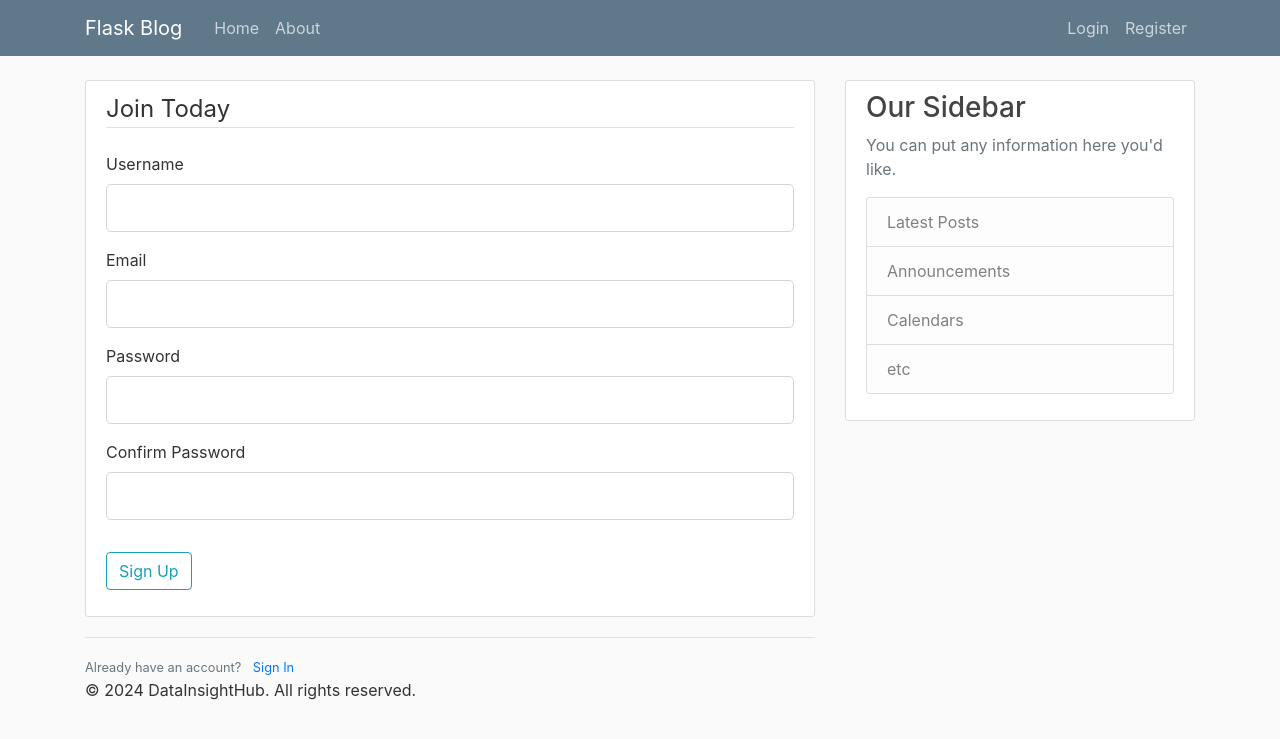
After one commit to arunp77/Data-engineering-tools, a Flask app: page /register in a window 1280 px wide. The commit adds this page. Shown: the top 739 px of the page. Run offline with Flask 3, Linux system fonts and the light colour scheme.

Commit message:
Flask bog

```diff
--- /dev/null
+++ b/FLask/forms.py
@@ -0,0 +1,16 @@
+from flask_wtf import FlaskForm
+from wtforms import StringField, PasswordField, SubmitField, BooleanField
+from wtforms.validators import DataRequired, Length, Email, EqualTo
+
+class RegristrationForm(FlaskForm):
+    username = StringField('Username', validators=[DataRequired(), Length(min=4, max=25)])
+    email = StringField('Email', validators=[DataRequired(), Email()])
+    password = PasswordField('Password', validators=[DataRequired()])
+    confirm_password = PasswordField('Confirm Password', validators=[DataRequired(), EqualTo('password', message='Passwords must match')])
+    submit = SubmitField('Sign Up')
+
+class LoginForm(FlaskForm):
+    email = StringField('Email', validators=[DataRequired(), Email()])
+    password = PasswordField('Password', validators=[DataRequired()])
+    remember_me = BooleanField('Remember Me')
+    submit = SubmitField('Login')
--- a/FLask/main.py
+++ b/FLask/main.py
@@ -1,11 +1,16 @@
-from flask import Flask, render_template, url_for
+from flask import Flask, render_template, url_for, flash, redirect
 from dotenv import load_dotenv
 import os
+
+from forms import RegristrationForm, LoginForm
 
 # Load environment variables from .env file
 load_dotenv()
 
 app = Flask(__name__)
+
+
+app.config['SECRET_KEY'] = 'bcc6cb6bc8f57097cf82daa981623d31'
 
 posts = [
     {
@@ -31,6 +36,21 @@ def home():
 def about():
     return render_template('about.html', title="About")
 
+
+@app.route("/register", methods=['GET', 'POST'])
+def register():
+    form = RegristrationForm()
+    if form.validate_on_submit():
+        user = form.username.data
+        flash(f"Account created for {form.username.data}!", "success")
+        return redirect(url_for("home"))
+    return render_template('register.html', title='Register', form=form)
+
+
+@app.route("/login", methods=['GET', 'POST'])
+def login():
+    form = LoginForm()
+    return render_template('login.html', title='Login', form =form)
 
 
 if __name__ == '__main__':
--- a/FLask/templates/layout.html
+++ b/FLask/templates/layout.html
@@ -2,7 +2,8 @@
 <html lang="en">
     <head>
         <meta charset="UTF-8">
-        <meta name="viewport" content="width=device-width, initial-scale=1.0", shrink-to-fit=no">
+        <meta name="viewport" content="width=device-width, initial-scale=1.0, shrink-to-fit=no">
+
         <!-- Bootstrap CSS -->
         <link rel="stylesheet" href="https://cdn.jsdelivr.net/npm/bootstrap@4.1.3/dist/css/bootstrap.min.css" integrity="sha384-MCw98/SFnGE8fJT3GXwEOngsV7Zt27NXFoaoApmYm81iuXoPkFOJwJ8ERdknLPMO" crossorigin="anonymous">
         <link rel="stylesheet" type="text/css" href="{{ url_for('static', filename='main.css') }}">
@@ -40,6 +41,14 @@
         <main role="main" class="container">
             <div class="row">
                 <div class="col-md-8">
+                {% with messages = get_flashed_messages(with_categories=true) %}
+                    {% if messages %}
+                        {% for category, message in messages %}
+                        <div class="alert alert-{{ category }}">
+                            {{ message }}
+                        {% endfor %}
+                    {% endif %}
+                {% endwith %}
                 {% block content %}{% endblock %}
                 </div>
                 <div class="col-md-4">
--- /dev/null
+++ b/FLask/templates/login.html
@@ -0,0 +1,6 @@
+{% extends 'layout.html' %}
+{% block content %}
+    <h2>About Us</h2>
+    <p>This is the about page content.</p>
+
+{% endblock content%}
--- /dev/null
+++ b/FLask/templates/register.html
@@ -0,0 +1,35 @@
+{% extends 'layout.html' %}
+{% block content %}
+    <div class="content-section">
+        <form method="POST" action="">
+            {{ form.hidden_tag() }}
+            <fieldset class="form-group">
+                <legend class="border-bottom mb-4">Join Today</legend>
+                <div class="form-group">
+                    {{ form.username.label(class="form-control-label") }}
+                    {{ form.username(class="form-control form-control-lg") }}
+                </div>
+                <div class="form-group">
+                    {{ form.email.label(class="form-control-label") }}
+                    {{ form.email(class="form-control form-control-lg") }}
+                </div>
+                <div class="form-group">
+                    {{ form.password.label(class="form-control-label") }}
+                    {{ form.password(class="form-control form-control-lg") }}
+                </div>
+                <div class="form-group">
+                    {{ form.confirm_password.label(class="form-control-label") }}
+                    {{ form.confirm_password(class="form-control form-control-lg") }}
+                </div>
+            </fieldset>
+            <div class="form-group">
+                {{ form.submit(class="btn btn-outline-info") }}
+            </div>
+        </form>
+    </div>
+    <div class="border-top pt-3">
+        <small class="text-muted">
+            Already have an account? <a class="ml-2" href="{{ url_for('login') }}">Sign In</a>
+        </small>
+    </div>
+{% endblock content %}
```
